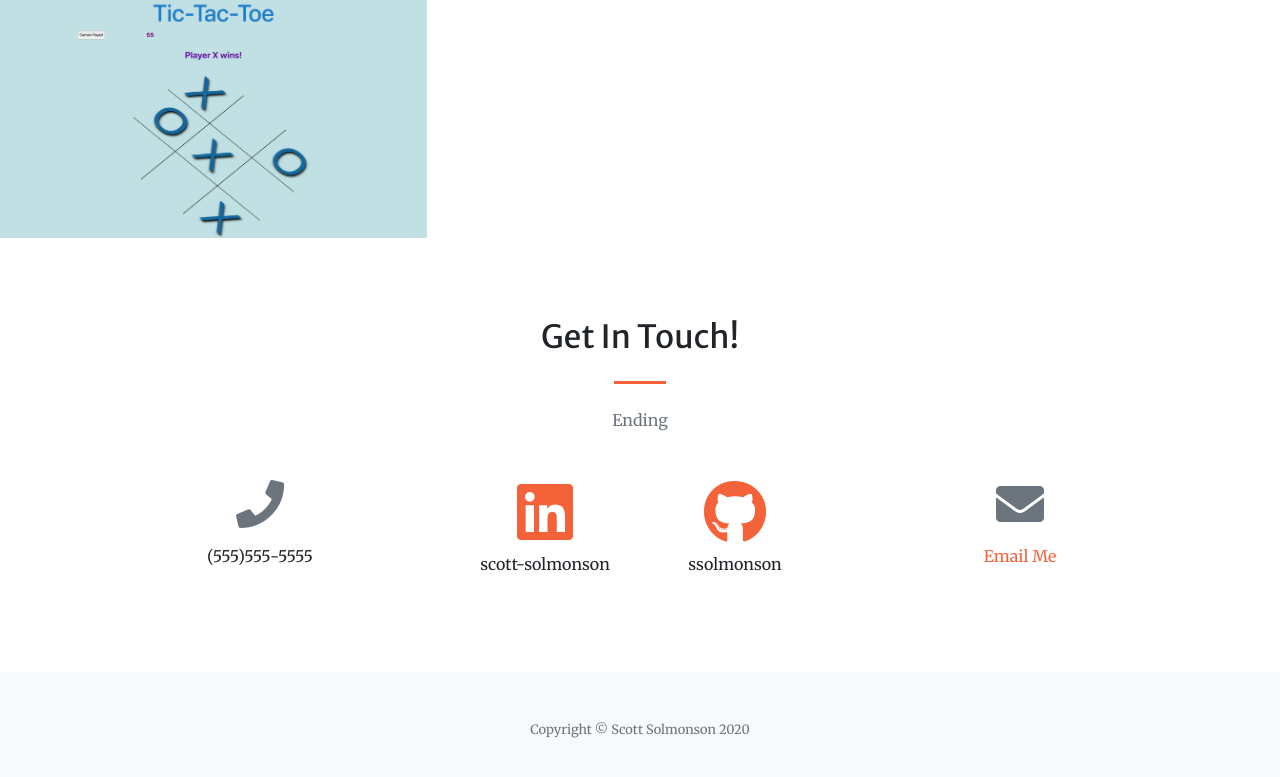
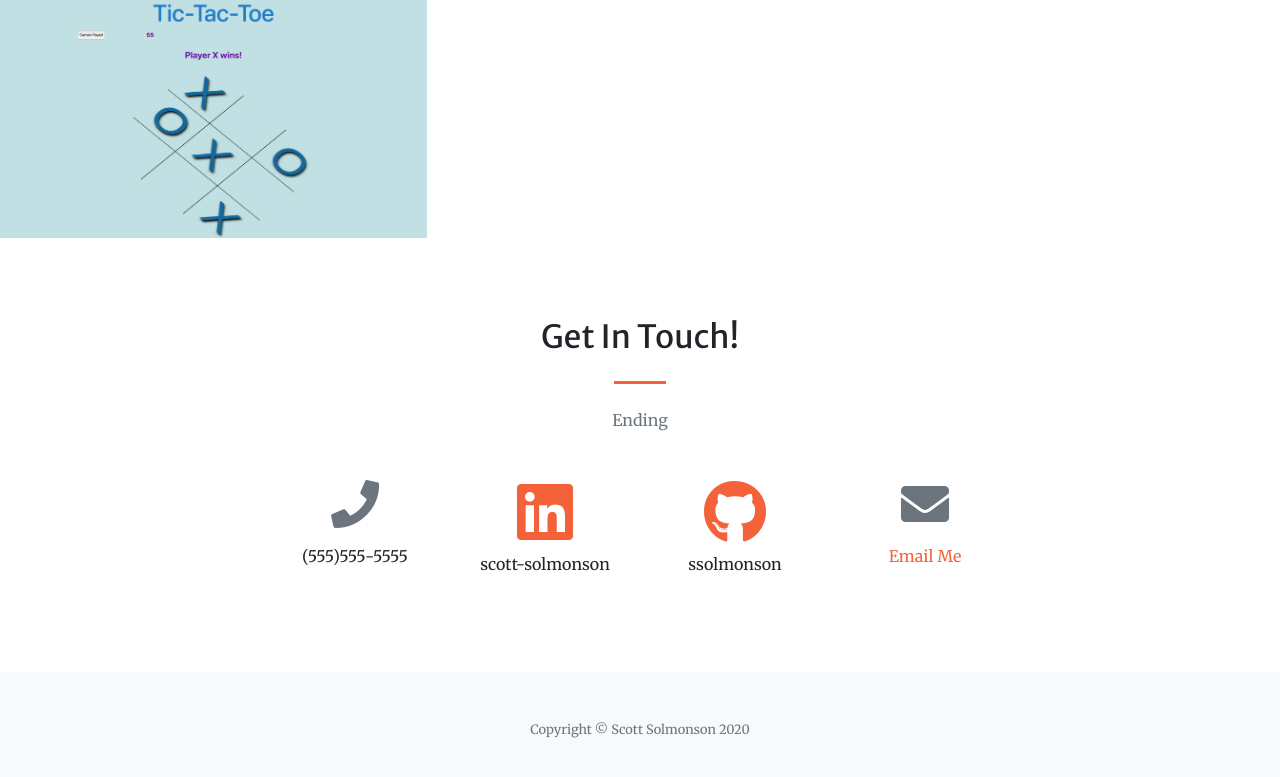
Before and after one commit to ssolmonson/ssolmonson.github.io, a website with bundled scripts: page index.html in a window 1280 px wide. Shown: the part 5094-5871 px from the top of the page. Built offline with nearby package versions, Linux system fonts and the light colour scheme.

Commit message:
Spacing changes on contact info icons

```diff
--- a/index.html
+++ b/index.html
@@ -241,7 +241,7 @@
         </div>
       </div>
       <div class="row">
-        <div class="col-lg-4 ml-auto text-center mb-5 mb-lg-0">
+        <div class="col-lg-2 ml-auto text-center mb-5 mb-lg-0">
           <i class="fas fa-phone fa-3x mb-3 text-muted"></i>
           <div>(555)555-5555</div>
         </div>
@@ -260,7 +260,7 @@
           <p>ssolmonson</p>
         </div>
 
-        <div class="col-lg-4 mr-auto text-center">
+        <div class="col-lg-2 mr-auto text-center">
           <i class="fas fa-envelope fa-3x mb-3 text-muted"></i>
           <!-- Make sure to change the email address in anchor text AND the link below! -->
           <a class="d-block" href="mailto:ssolmonson63@gmail.com">Email Me</a>
```
